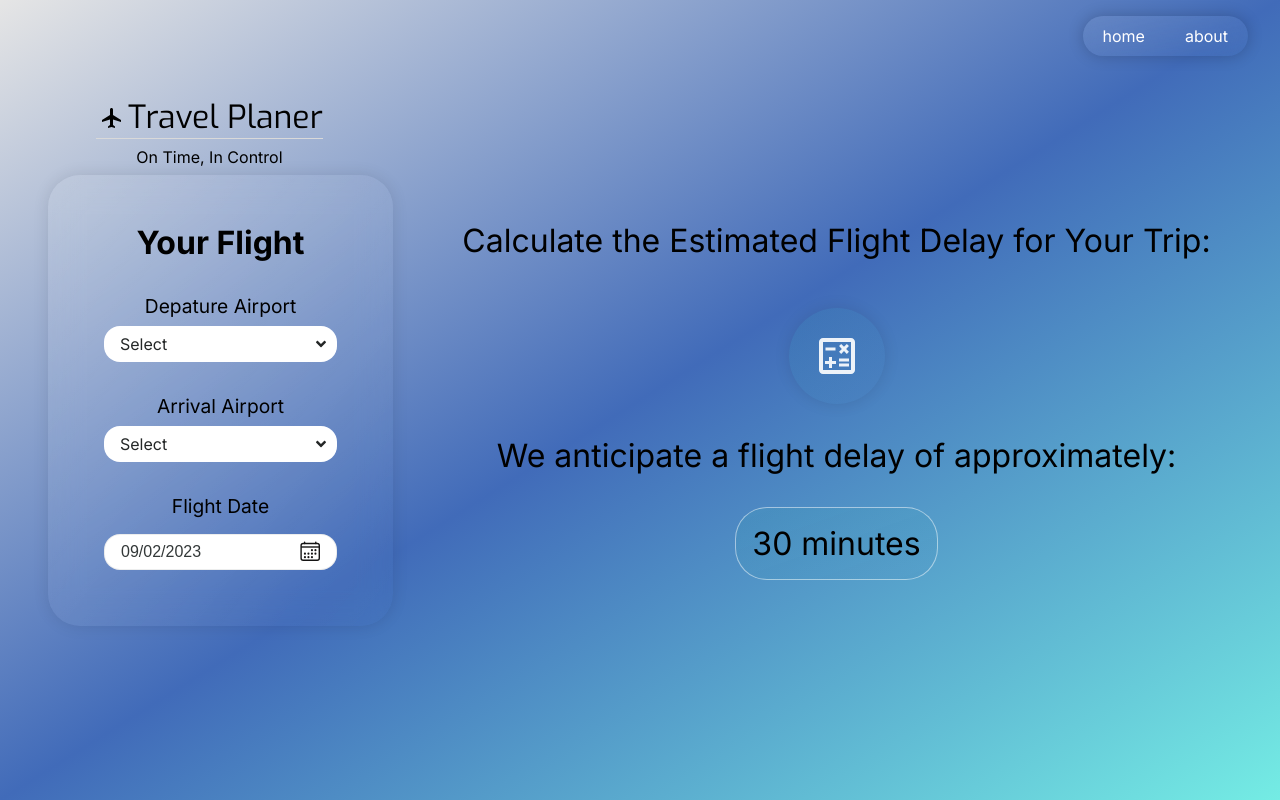
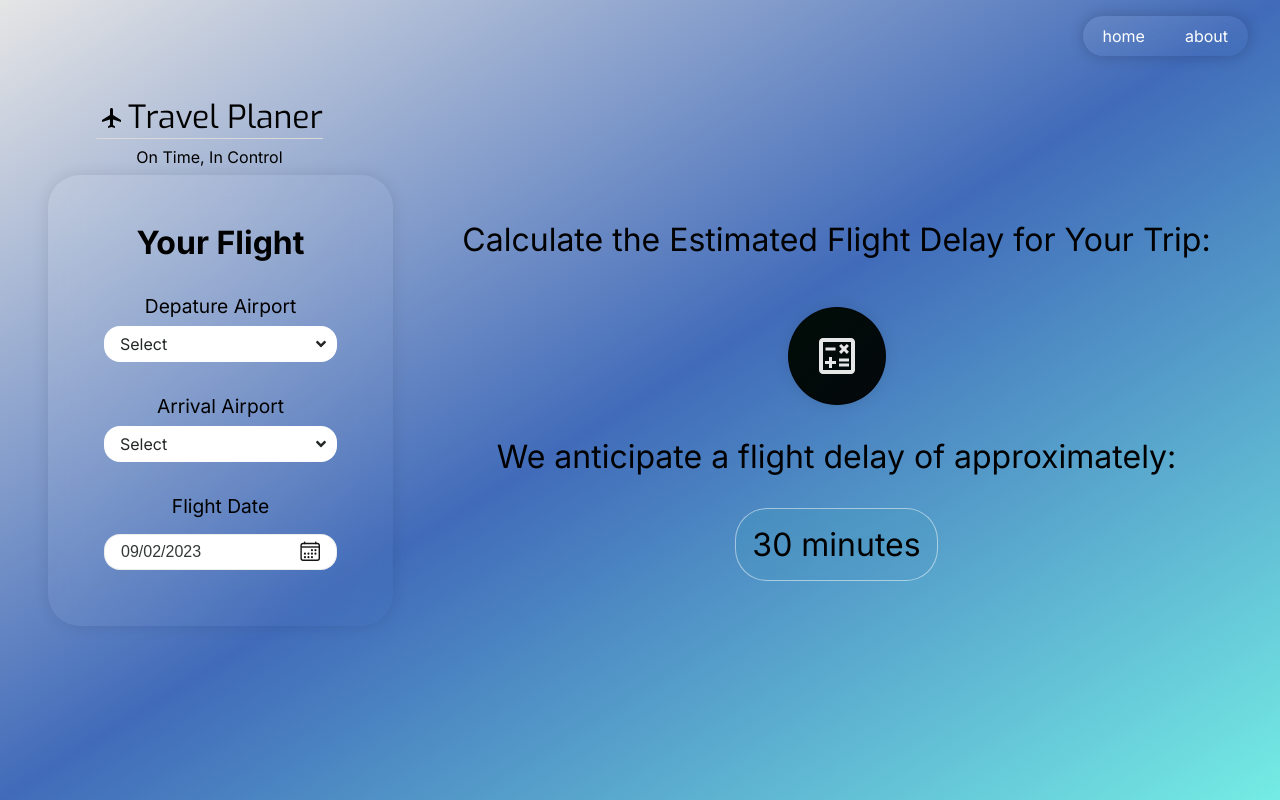
Before and after one commit to KutlualpTazefidan/flight_delay_frontend, a Next.js app: page / in a window 1280 px wide. Built offline with nearby package versions, Linux system fonts and the light colour scheme.

Commit message:
Button color to black

```diff
--- a/src/components/calculatebutton.module.css
+++ b/src/components/calculatebutton.module.css
@@ -11,6 +11,9 @@
     rgba(0, 255, 132, 0.05),
     rgba(65, 107, 185, 0.07)
   );
+  background-color: black;
+  border: 1px solid rgba(0, 0, 0, 0.5);
+
   transition: background 1s;
 }
 .icon {
@@ -27,6 +30,7 @@
     rgba(0, 255, 132, 0.2),
     rgba(65, 107, 185, 0.1)
   );
+  /* background-color: black; */
   border: 1px solid rgba(255, 255, 255, 0.5);
 }
 
--- a/src/components/calculatebuttonmobile.module.css
+++ b/src/components/calculatebuttonmobile.module.css
@@ -13,6 +13,8 @@
       rgba(0, 255, 132, 0.05),
       rgba(65, 107, 185, 0.07)
     );
+    background-color: black;
+    border: 1px solid rgba(0, 0, 0, 0.5);
     transition: background 1s;
   }
   .icon {
```
